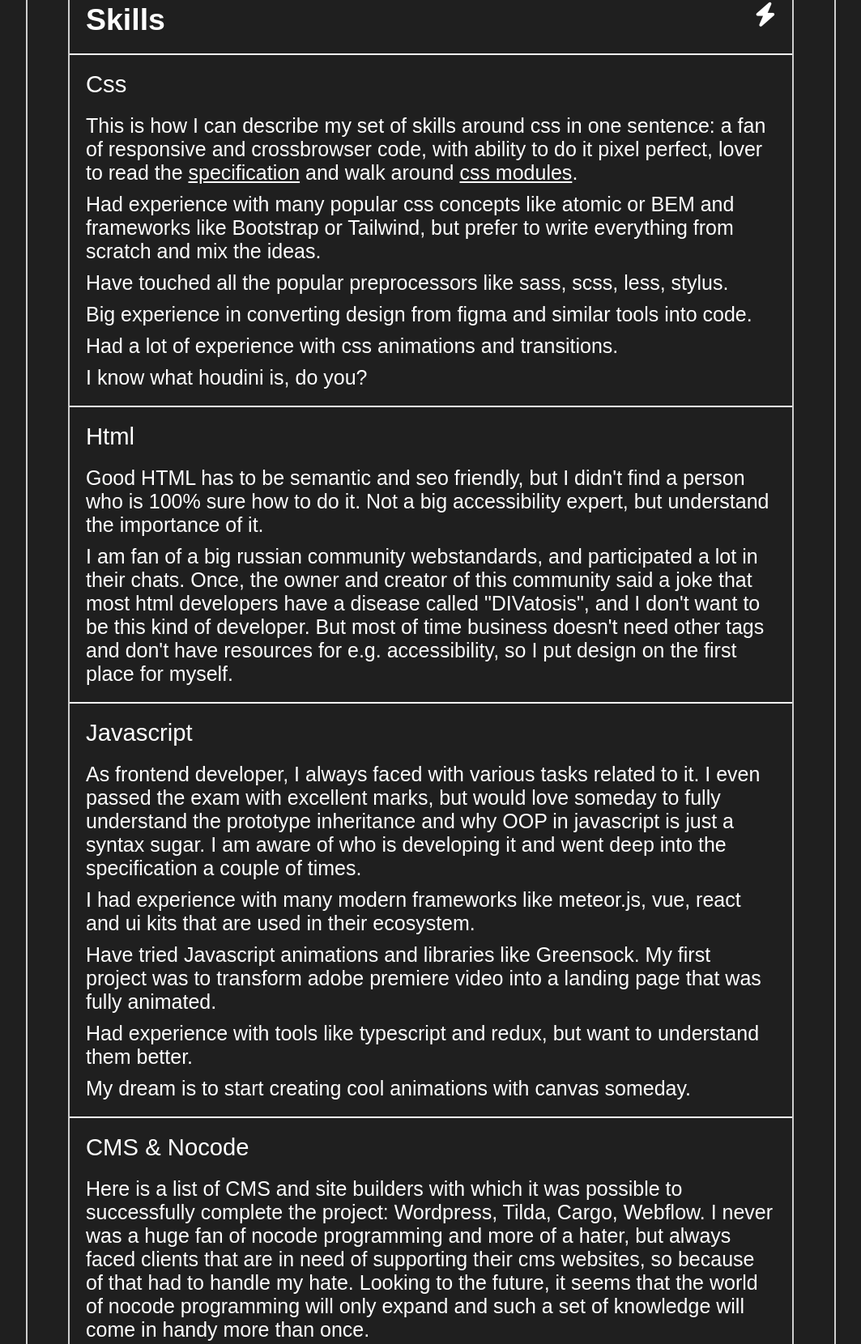
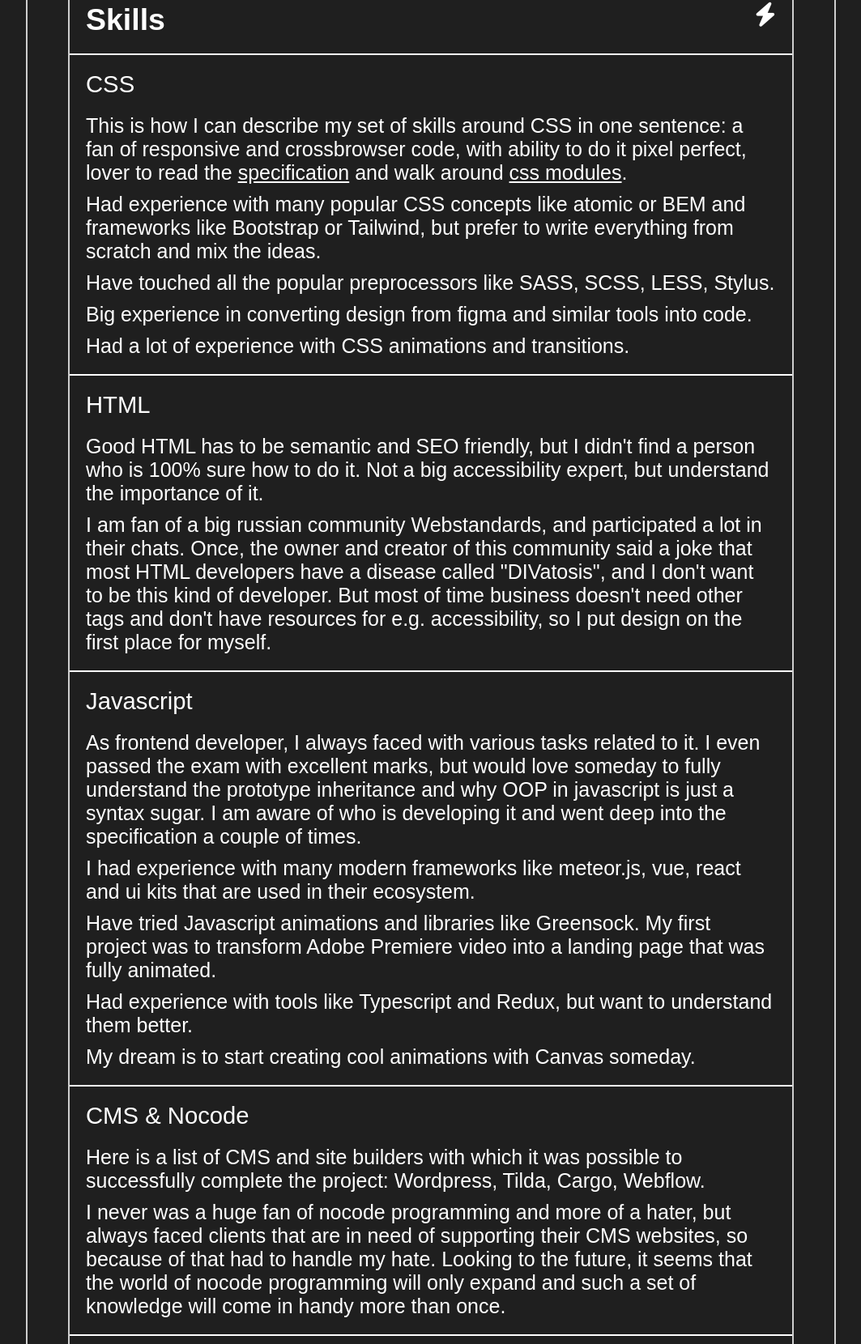
Before and after one commit to artponomariov/artponomariov, a website: page pug/main.pug in a window 1280 px wide. Shown: the part 1149-2809 px from the top of the page at 81% size, without its empty margins (108-1171 px from the left). Drawn offline with nearby package versions, Linux system fonts and the light colour scheme; files that its build step writes are made by us from their sources; a web font is replaced by a local one.

Commit message:
text edit

```diff
--- a/pug/main.pug
+++ b/pug/main.pug
@@ -53,23 +53,21 @@ html
                     .divider
                     .box--name
                         h3
-                            | Css
+                            | CSS
                     .box--body
-                        p This is how I can describe my set of skills around css in one sentence: a fan of responsive and crossbrowser code, with ability to do it pixel perfect, lover to read the #[a.link(href="https://www.w3.org/TR/css-2021/" target="_blank") specification] and walk around #[a.link(href="https://www.w3.org/Style/CSS/current-work.html" target="_blank") css modules].
-                        p Had experience with many popular css concepts like atomic or BEM and frameworks like Bootstrap or Tailwind, but prefer to write everything from scratch and mix the ideas.
-                        p Have touched all the popular preprocessors like sass, scss, less, stylus.
+                        p This is how I can describe my set of skills around CSS in one sentence: a fan of responsive and crossbrowser code, with ability to do it pixel perfect, lover to read the #[a.link(href="https://www.w3.org/TR/css-2021/" target="_blank") specification] and walk around #[a.link(href="https://www.w3.org/Style/CSS/current-work.html" target="_blank") css modules].
+                        p Had experience with many popular CSS concepts like atomic or BEM and frameworks like Bootstrap or Tailwind, but prefer to write everything from scratch and mix the ideas.
+                        p Have touched all the popular preprocessors like SASS, SCSS, LESS, Stylus.
                         p Big experience in converting design from figma and similar tools into code.
-                        p Had a lot of experience with css animations and transitions.
-                        p I know what houdini is, do you?
-
+                        p Had a lot of experience with CSS animations and transitions.
                 .article.article--html
                     .divider
                     .box--name
                         h3
-                            | Html
+                            | HTML
                     .box--body
-                        p Good HTML has to be semantic and seo friendly, but I didn't find a person who is 100% sure how to do it. Not a big accessibility expert, but understand the importance of it.
-                        p I am fan of a big russian community webstandards, and participated a lot in their chats. Once, the owner and creator of this community said a joke that most html developers have a disease called "DIVatosis", and I don't want to be this kind of developer. But most of time business doesn't need other tags and don't have resources for e.g. accessibility, so I put design on the first place for myself.
+                        p Good HTML has to be semantic and SEO friendly, but I didn't find a person who is 100% sure how to do it. Not a big accessibility expert, but understand the importance of it.
+                        p I am fan of a big russian community Webstandards, and participated a lot in their chats. Once, the owner and creator of this community said a joke that most HTML developers have a disease called "DIVatosis", and I don't want to be this kind of developer. But most of time business doesn't need other tags and don't have resources for e.g. accessibility, so I put design on the first place for myself.
 
                 .article.article--js
                     .divider
@@ -79,26 +77,25 @@ html
                     .box--body
                         p As frontend developer, I always faced with various tasks related to it. I even passed the exam with excellent marks, but would love someday to fully understand the prototype inheritance and why OOP in javascript is just a syntax sugar. I am aware of who is developing it and went deep into the specification a couple of times.
                         p I had experience with many modern frameworks like meteor.js, vue, react and ui kits that are used in their ecosystem.
-                        p Have tried Javascript animations and libraries like Greensock. My first project was to transform adobe premiere video into a landing page that was fully animated.
-                        p Had experience with tools like typescript and redux, but want to understand them better.
-                        p My dream is to start creating cool animations with canvas someday.
-
-
+                        p Have tried Javascript animations and libraries like Greensock. My first project was to transform Adobe Premiere video into a landing page that was fully animated.
+                        p Had experience with tools like Typescript and Redux, but want to understand them better.
+                        p My dream is to start creating cool animations with Canvas someday.
                 .article.article--cms
                     .divider
                     .box--name
                         h3
                             | CMS & Nocode
                     .box--body
-                        p Here is a list of CMS and site builders with which it was possible to successfully complete the project: Wordpress, Tilda, Cargo, Webflow. I never was a huge fan of nocode programming and more of a hater, but always faced clients that are in need of supporting their cms websites, so because of that had to handle my hate. Looking to the future, it seems that the world of nocode programming will only expand and such a set of knowledge will come in handy more than once.
+                        p Here is a list of CMS and site builders with which it was possible to successfully complete the project: Wordpress, Tilda, Cargo, Webflow.
+                        p I never was a huge fan of nocode programming and more of a hater, but always faced clients that are in need of supporting their CMS websites, so because of that had to handle my hate. Looking to the future, it seems that the world of nocode programming will only expand and such a set of knowledge will come in handy more than once.
                 .article.article--tools
                     .divider
                     .box--name
                         h3
                             | Tag cloud
                     .box--body
-                        p here is a list of tools, concepts and technologies that I happened to encounter in various projects: git, jira, trello, figma, meteor.js, jquery, vue, react, mui, redux, bootstrap, gsap, bem, sass, scss, less, stylus, tailwind, atomic, pug, gulp, jetbrains, sublime, vscode, mac os
-                        p here is a list of tools that I would love to know better, or had little experience: cypress, docker, php, koa, laravel, apache, wamp, xampp, typescript, python, coffee script, linux, command line
+                        p List of tools, concepts and technologies that I happened to encounter in various projects: git, jira, trello, figma, meteor.js, jquery, vue, react, mui, redux, bootstrap, gsap, bem, sass, scss, less, stylus, tailwind, atomic, pug, gulp, jetbrains, sublime, vscode, mac os
+                        p List of tools that I would love to know better, or had little experience: typescript, cypress, docker, php, koa, laravel, apache, wamp, xampp, python, coffee script, linux, command line
             section.section.section--projects#projects
                 .section__header
                     h2
@@ -115,7 +112,7 @@ html
                             span.print
                                 | https://themeforest.net/item/wealty-multipurpose-real-estate-wordpress-theme/23511272
                     .box--body
-                        p A wordpress theme that I was working on as a frontend developer for more than a year. Most of my experience I got from that times, because we had to build a constructor for other websites and when this is the case, the process of development is very different from traditional. It should be borne in mind that the person who bought the theme will definitely want to do something that was not planned. Because of this, there was a feeling that the development process takes forever. In addition, the WordPress ecosystem itself is not perfect, and if you look under the cop, many fled in horror.
+                        p A wordpress theme that I was working on as a frontend developer for more than a year. Most of my experience I got from that times, because we had to build a constructor for other websites and when this is the case, the process of development is very different from traditional. It should be borne in mind that the person who bought the theme will definitely want to do something that was not planned. Because of this, there was a feeling that the development process takes forever. In addition, the WordPress ecosystem itself is not perfect, and most of time you have to go through different code styles of different plugins with many problems and limitations.
                     .divider
                     .box--name
                         h3
@@ -126,7 +123,7 @@ html
                             span.print
                                 | https://anton-dementiev.github.io/fundemic_website_v2
                     .box--body
-                        p A static site for developers of children's games. The most interesting part of project was morphing animations in hero section
+                        p A static site for developers of children's games. The most interesting part of project was morphing animations in hero section.
                     .divider
                     .box--name
                         h3
@@ -137,7 +134,7 @@ html
                             span.print
                                 | https://dlg.im/en/
                     .box--body
-                        p Landing page for a division of Sberbank engaged in the development of a corporate messenger . Everything was done with gulp. Had interesting experience of using google sheets as a webserver.
+                        p Landing page for a division of Sberbank engaged in the development of a corporate messenger. Everything was done with gulp. Had interesting experience of using google sheets as a webserver.
                     .divider
                     .box--name
                         h3
@@ -145,7 +142,7 @@ html
                         span
                             | under nda
                     .box--body
-                        p Was a very hard project for a branch of an international gas station network. Interesting design and close attention to pixel perfect
+                        p Was a very hard project for a branch of an international gas station network. Interesting design and close attention to pixel perfect.
                     .divider
                     .box--name
                         h3
@@ -157,18 +154,18 @@ html
                             span.print
                                 | https://kaizen-ventures.webflow.io
                     .box--body
-                        p To be honest, the webflow turned out to be the most pleasant site builder I have ever tried before. Still it is nocode programming and I can't be proud of it, but after this project I understood that no matter what the site builder is, it will be possible to quickly deal with it.
+                        p To be honest, the Webflow turned out to be the most pleasant site builder I have ever tried before. Still it is nocode programming and I can't be proud of it, but after this project I understood that no matter what the site builder is, it will be possible to quickly deal with it.
                     .divider
                     .box--name
                         h3
-                            | markforge portfolio
+                            | Markforge portfolio
                         a.link.link--project(href="https://markforge.cargo.site/" target="_blank")
                             span
                                 | link
                             span.print
                                 | https://markforge.cargo.site/
                     .box--body
-                        p A few logo animations and website fixes for different platforms with this portfolio. For a long time they were looking for the right CMS platform and the customer decided to stop at cargo. Also tried wordpress and tilda.
+                        p A few logo animations and website fixes for different platforms with this portfolio. For a long time they were looking for the right CMS platform and the customer decided to stop at cargo. Also tried Wordpress and Tilda.
                     .divider
                     .box--name
                         h3
@@ -177,7 +174,6 @@ html
                             | under nda
                     .box--body
                         p Not every project is completed to the end and this was the case when the customer overdid it with the terms of reference. The main goal was to build a furniture constructor with Javascript. In the middle of the project everybody understood that we had not enough resources to finish it.
-
             section.section.section--additional#additional
                 .section__header
                     h2
```
